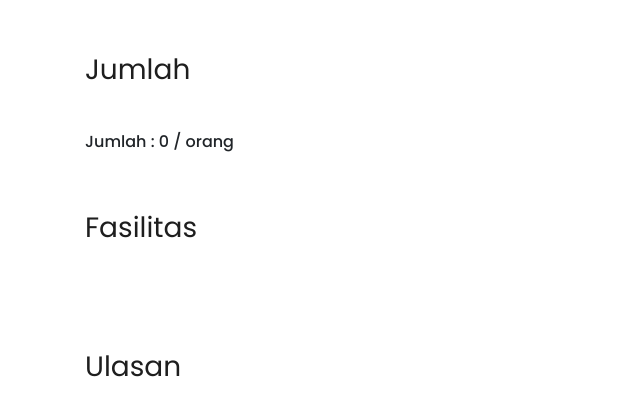
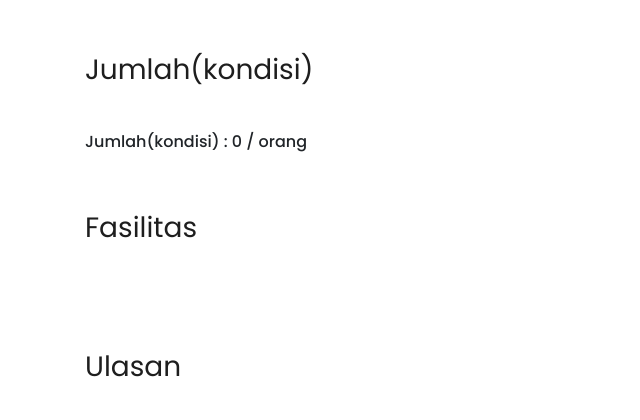
Before and after one commit to zcdanny/Segitiga-Bermuda-Project, a PHP site: page /alusista_detail.php?id= in a window 1280 px wide. Shown: the part 1031-1451 px from the top of the page, without its empty margins (0-640 px from the left). Run offline with PHP 8.4, Linux system fonts and the light colour scheme; data comes from the database, SQL or seed files in the repository; data that the repository does not hold is empty.

Commit message:
FIX ANGKATAN DARAT TERBALIK-BALIK

```diff
--- a/alusista_AD.php
+++ b/alusista_AD.php
@@ -14,7 +14,7 @@ if (!isset($_SESSION['email_user'])) {
   $logoutButton = '<li class="nav-item"><a class="nav-link" href="backend/logout.php">Logout</a></li>';
 }
 include "connection.php";
-$alusistadbs = mysqli_query($connection, "SELECT * FROM alusista JOIN kategori ON alusista.id_kategori = kategori.id_kategori WHERE alusista.id_kategori = 1");
+$alusistadbs = mysqli_query($connection, "SELECT * FROM alusista JOIN kategori ON alusista.id_kategori = kategori.id_kategori WHERE alusista.id_kategori = 2");
 
 ?>
 
@@ -132,7 +132,7 @@ $alusistadbs = mysqli_query($connection, "SELECT * FROM alusista JOIN kategori O
                     <h4><?php echo $alusistadb['nama_alusista']; ?></h4>
                   </a>
 
-                  <h6>Jumlah : <?php echo number_format($alusistadb['jumlah']); ?></h6>
+                  <h6>Jumlah(kondisi): <?php echo number_format($alusistadb['jumlah']); ?></h6>
 
                   <p class="text-justify"><?php echo substr_replace($alusistadb['deskripsi'], " ... ", 130); ?></p>
 
--- a/alusista_AL.php
+++ b/alusista_AL.php
@@ -14,7 +14,7 @@ if (!isset($_SESSION['email_user'])) {
   $logoutButton = '<li class="nav-item"><a class="nav-link" href="backend/logout.php">Logout</a></li>';
 }
 include "connection.php";
-$alusistadbs = mysqli_query($connection, "SELECT * FROM alusista JOIN kategori ON alusista.id_kategori = kategori.id_kategori WHERE alusista.id_kategori = 4");
+$alusistadbs = mysqli_query($connection, "SELECT * FROM alusista JOIN kategori ON alusista.id_kategori = kategori.id_kategori WHERE alusista.id_kategori = 2");
 
 ?>
 
@@ -132,7 +132,7 @@ $alusistadbs = mysqli_query($connection, "SELECT * FROM alusista JOIN kategori O
                     <h4><?php echo $alusistadb['nama_alusista']; ?></h4>
                   </a>
 
-                  <h6>Jumlah : <?php echo number_format($alusistadb['jumlah']); ?></h6>
+                  <h6>Jumlah(kondisi) : <?php echo number_format($alusistadb['jumlah']); ?></h6>
 
                   <p class="text-justify"><?php echo substr_replace($alusistadb['deskripsi'], " ... ", 130); ?></p>
 
--- a/alusista_AU.php
+++ b/alusista_AU.php
@@ -1,7 +1,7 @@
 <?php
 session_start();
 include "connection.php";
-$alusistadbs = mysqli_query($connection, "SELECT * FROM alusista JOIN kategori ON alusista.id_kategori = kategori.id_kategori WHERE alusista.id_kategori = 2");
+$alusistadbs = mysqli_query($connection, "SELECT * FROM alusista JOIN kategori ON alusista.id_kategori = kategori.id_kategori WHERE alusista.id_kategori = 3");
 
 if (!isset($_SESSION['email_user'])) {
   // Jika belum login
@@ -132,7 +132,7 @@ if (!isset($_SESSION['email_user'])) {
                     <h4><?php echo $alusistadb['nama_alusista']; ?></h4>
                   </a>
 
-                  <h6>Jumlah : <?php echo number_format($alusistadb['jumlah']); ?></h6>
+                  <h6>Jumlah(kondisi) : <?php echo number_format($alusistadb['jumlah']); ?></h6>
 
                   <p class="text-justify"><?php echo substr_replace($alusistadb['deskripsi'], " ... ", 130); ?></p>
 
--- a/alusista_detail.php
+++ b/alusista_detail.php
@@ -188,12 +188,12 @@ foreach ($alusista as $value) {
   <div class="section">
     <div class="container">
       <div class="section-heading" style="border: 0">
-        <h2>Jumlah</h2>
+        <h2>Jumlah(kondisi)</h2>
       </div>
 
       <div class="row">
         <div class="col-md-6">
-          <h6>Jumlah : <?php echo number_format($jumlah); ?> / orang</h6>
+          <h6>Jumlah(kondisi) : <?php echo number_format($jumlah); ?> / orang</h6>
         </div>
       </div>
     </div>
--- a/crud_alusista.php
+++ b/crud_alusista.php
@@ -107,7 +107,7 @@ if (!isset($_SESSION['email_user'])) { // Periksa apakah pengguna sudah login
                             <div class="down-content">
                                 <h4><?php echo $alusistadb['nama_alusista']; ?></h4>
 
-                                <h6>Jumlah : <?php echo number_format($alusistadb['jumlah']); ?></h6>
+                                <h6>Jumlah(kondisi) : <?php echo number_format($alusistadb['jumlah']); ?></h6>
 
                                 <p class="text-justify"><?php echo substr_replace($alusistadb['deskripsi'], " ...", 130); ?></p>
 
```
Also changed, not shown: assets/images/alusista/5eb2548950448.jpg (added).
